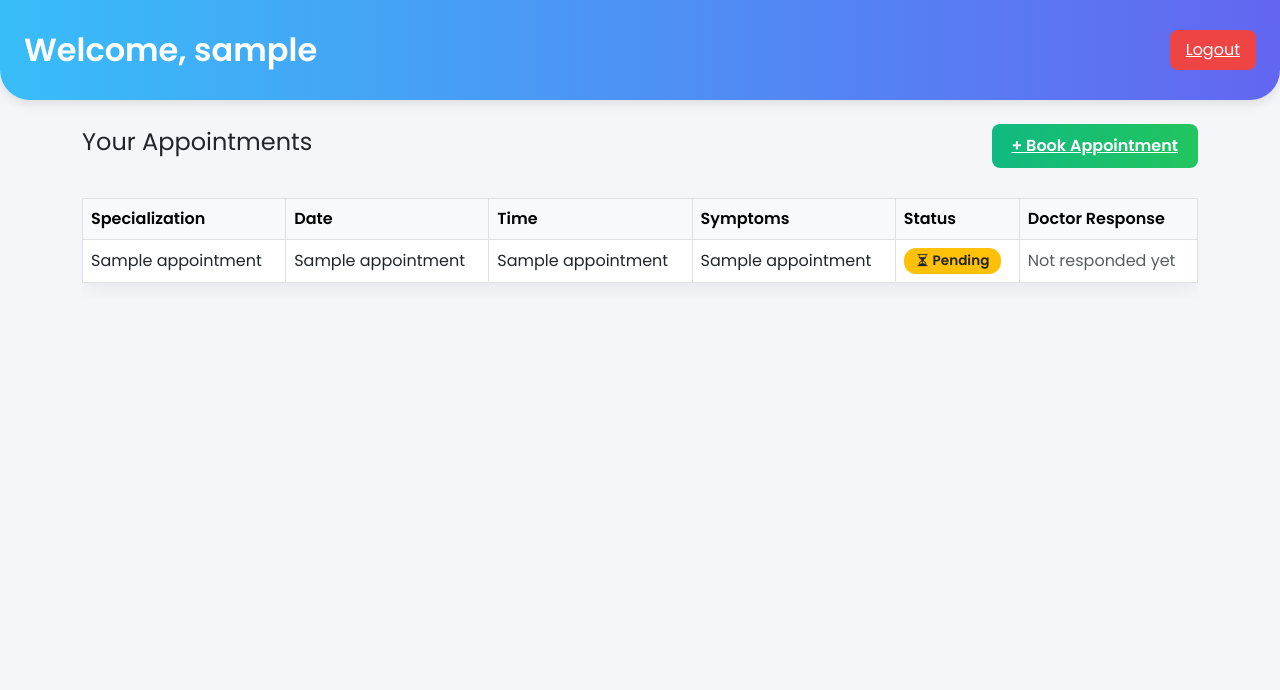
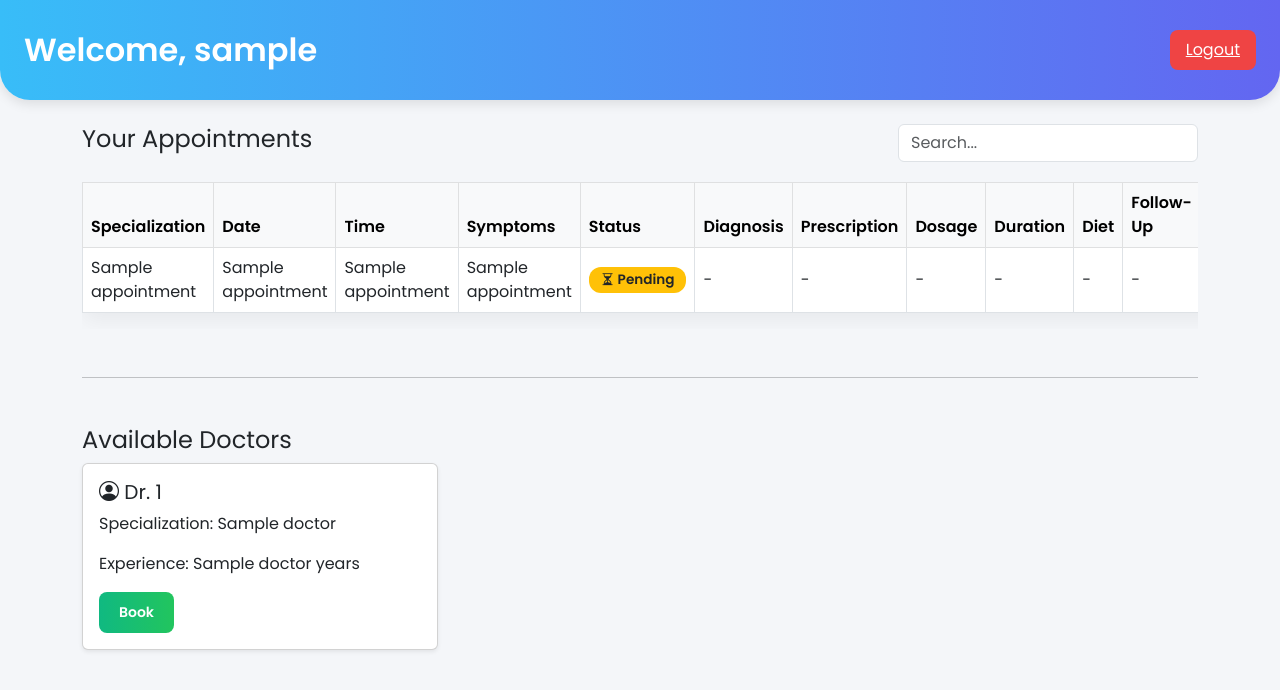
Before and after one commit to Pnvsai888/MedTrack, a Python web app: template templates/patient_dashboard.html in a window 1280 px wide. Shown: the top 690 px of the page. Run offline with Jinja, Linux system fonts and the light colour scheme; the template is opened without the code that fills it: most values are stand-ins (such as "Sample title", 1, 10 or a date in 2020); one stand-in notice (Sample message) is shown.

Commit message:
Update patient_dashboard.html

```diff
--- a/templates/patient_dashboard.html
+++ b/templates/patient_dashboard.html
@@ -7,12 +7,11 @@
     <meta name="viewport" content="width=device-width, initial-scale=1" />
     <link href="https://cdn.jsdelivr.net/npm/bootstrap@5.3.0/dist/css/bootstrap.min.css" rel="stylesheet" />
     <link href="https://fonts.googleapis.com/css2?family=Poppins:wght@400;600&display=swap" rel="stylesheet" />
+    <link href="https://cdn.jsdelivr.net/npm/bootstrap-icons@1.10.5/font/bootstrap-icons.css" rel="stylesheet" />
     <style>
         body {
             font-family: 'Poppins', sans-serif;
             background-color: #f4f6f9;
-            margin: 0;
-            padding: 0;
         }
 
         .dashboard-header {
@@ -47,7 +46,7 @@
         }
 
         .table-responsive {
-            margin-top: 30px;
+            margin-top: 20px;
         }
 
         .btn-book {
@@ -57,7 +56,7 @@
             padding: 10px 20px;
             border-radius: 8px;
             color: white;
-            transition: 0.3s ease;
+            white-space: nowrap;
         }
 
         .btn-book:hover {
@@ -70,11 +69,32 @@
             color: white;
             padding: 8px 16px;
             border-radius: 8px;
-            transition: 0.3s ease;
         }
 
         .logout-btn:hover {
             background-color: #dc2626;
+        }
+
+        .search-bar {
+            max-width: 300px;
+        }
+
+        .toast-container {
+            position: fixed;
+            bottom: 20px;
+            right: 20px;
+            z-index: 9999;
+        }
+
+        .cancel-btn {
+            font-size: 0.875rem;
+            color: #ef4444;
+            border: none;
+            background: none;
+        }
+
+        .cancel-btn:hover {
+            text-decoration: underline;
         }
     </style>
 </head>
@@ -87,14 +107,15 @@
     </div>
 
     <div class="container mt-4">
-        <div class="d-flex justify-content-between align-items-center mb-3">
-            <h4>Your Appointments</h4>
-            <a href="/book" class="btn-book">+ Book Appointment</a>
+        <div class="d-flex justify-content-between align-items-center mb-3 flex-wrap gap-2">
+            <h4 class="mb-2">Your Appointments</h4>
+            <input type="text" id="searchInput" onkeyup="filterTable()" placeholder="Search..."
+                class="form-control search-bar" />
         </div>
 
         {% if appointments %}
         <div class="table-responsive">
-            <table class="table align-middle table-bordered bg-white card-appointment">
+            <table class="table align-middle table-bordered bg-white card-appointment" id="appointmentsTable">
                 <thead class="table-light">
                     <tr>
                         <th>Specialization</th>
@@ -102,18 +123,25 @@
                         <th>Time</th>
                         <th>Symptoms</th>
                         <th>Status</th>
-                        <th>Doctor Response</th>
+                        <th>Diagnosis</th>
+                        <th>Prescription</th>
+                        <th>Dosage</th>
+                        <th>Duration</th>
+                        <th>Diet</th>
+                        <th>Follow-Up</th>
+                        <th>Next Appt.</th>
+                        <th>Action</th>
                     </tr>
                 </thead>
                 <tbody>
                     {% for a in appointments %}
                     <tr>
-                        <td>{{ a[2] }}</td>
                         <td>{{ a[3] }}</td>
                         <td>{{ a[4] }}</td>
                         <td>{{ a[5] }}</td>
+                        <td>{{ a[6] }}</td>
                         <td>
-                            {% if a[6] == 'Solved' %}
+                            {% if a[7] == 'Solved' %}
                             <span class="badge bg-success badge-status"><i class="bi bi-check-circle-fill"></i>
                                 Solved</span>
                             {% else %}
@@ -121,11 +149,22 @@
                                 Pending</span>
                             {% endif %}
                         </td>
+                        <td>{{ a[8] or '-' }}</td>
+                        <td>{{ a[9] or '-' }}</td>
+                        <td>{{ a[10] or '-' }}</td>
+                        <td>{{ a[11] or '-' }}</td>
+                        <td>{{ a[12] or '-' }}</td>
+                        <td>{{ a[13] or '-' }}</td>
+                        <td>{{ a[14] or '-' }}</td>
                         <td>
-                            {% if a[7] %}
-                            {{ a[7] }}
+                            {% if a[7] != 'Solved' %}
+                            <form method="POST" action="/cancel/{{ a[0] }}"
+                                onsubmit="return confirm('Cancel this appointment?')">
+                                <button class="cancel-btn" type="submit"><i class="bi bi-x-circle-fill"></i>
+                                    Cancel</button>
+                            </form>
                             {% else %}
-                            <span class="text-muted">Not responded yet</span>
+                            <span class="text-muted">-</span>
                             {% endif %}
                         </td>
                     </tr>
@@ -136,10 +175,64 @@
         {% else %}
         <div class="alert alert-info mt-4">No appointments yet.</div>
         {% endif %}
+
+        <!-- Available Doctors Section -->
+        <hr class="my-5">
+        <h4>Available Doctors</h4>
+        <div class="row">
+            {% for doctor in doctors %}
+            <div class="col-md-4 mb-4">
+                <div class="card shadow-sm">
+                    <div class="card-body">
+                        <h5 class="card-title"><i class="bi bi-person-circle"></i> Dr. {{ doctor[0] }}</h5>
+                        <p class="card-text">Specialization: {{ doctor[1] }}</p>
+                        <p class="card-text">Experience: {{ doctor[2] }} years</p>
+                        <a href="/book/{{ doctor[0] }}/{{ doctor[1] }}" class="btn btn-sm btn-book">Book</a>
+                    </div>
+                </div>
+            </div>
+            {% endfor %}
+        </div>
     </div>
 
-    <!-- Bootstrap Icons -->
-    <link href="https://cdn.jsdelivr.net/npm/bootstrap-icons@1.10.5/font/bootstrap-icons.css" rel="stylesheet" />
+    <!-- Toast Notification -->
+    {% with messages = get_flashed_messages(with_categories=true) %}
+    {% if messages %}
+    <div class="toast-container">
+        {% for category, message in messages %}
+        <div class="toast align-items-center text-bg-{{ 'success' if category == 'success' else 'danger' if category == 'danger' else 'info' }} border-0 show"
+            role="alert" data-bs-delay="3000" data-bs-autohide="true">
+            <div class="d-flex">
+                <div class="toast-body">
+                    <i class="bi bi-check-circle-fill me-2"></i>{{ message }}
+                </div>
+                <button type="button" class="btn-close btn-close-white me-2 m-auto" data-bs-dismiss="toast"
+                    aria-label="Close"></button>
+            </div>
+        </div>
+        {% endfor %}
+    </div>
+    {% endif %}
+    {% endwith %}
+
+    <!-- Scripts -->
+    <script src="https://cdn.jsdelivr.net/npm/bootstrap@5.3.0/dist/js/bootstrap.bundle.min.js"></script>
+    <script>
+        function filterTable() {
+            const input = document.getElementById("searchInput").value.toLowerCase();
+            const rows = document.querySelectorAll("#appointmentsTable tbody tr");
+
+            rows.forEach(row => {
+                const rowText = row.textContent.toLowerCase();
+                row.style.display = rowText.includes(input) ? "" : "none";
+            });
+        }
+
+        document.addEventListener("DOMContentLoaded", () => {
+            const toastElList = [].slice.call(document.querySelectorAll('.toast'));
+            toastElList.map(toastEl => new bootstrap.Toast(toastEl, { delay: 3000 }).show());
+        });
+    </script>
 </body>
 
 </html>
```
